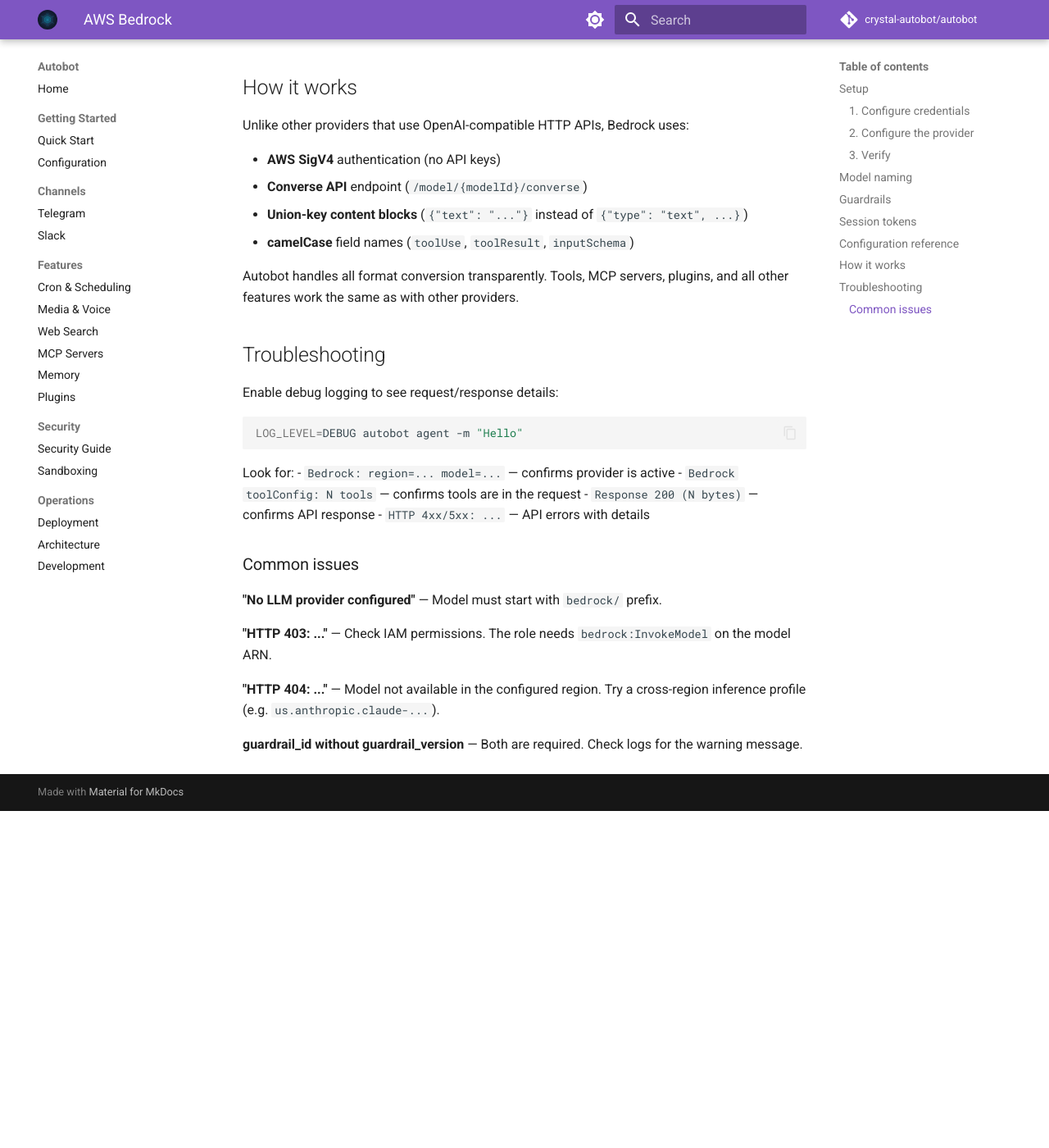
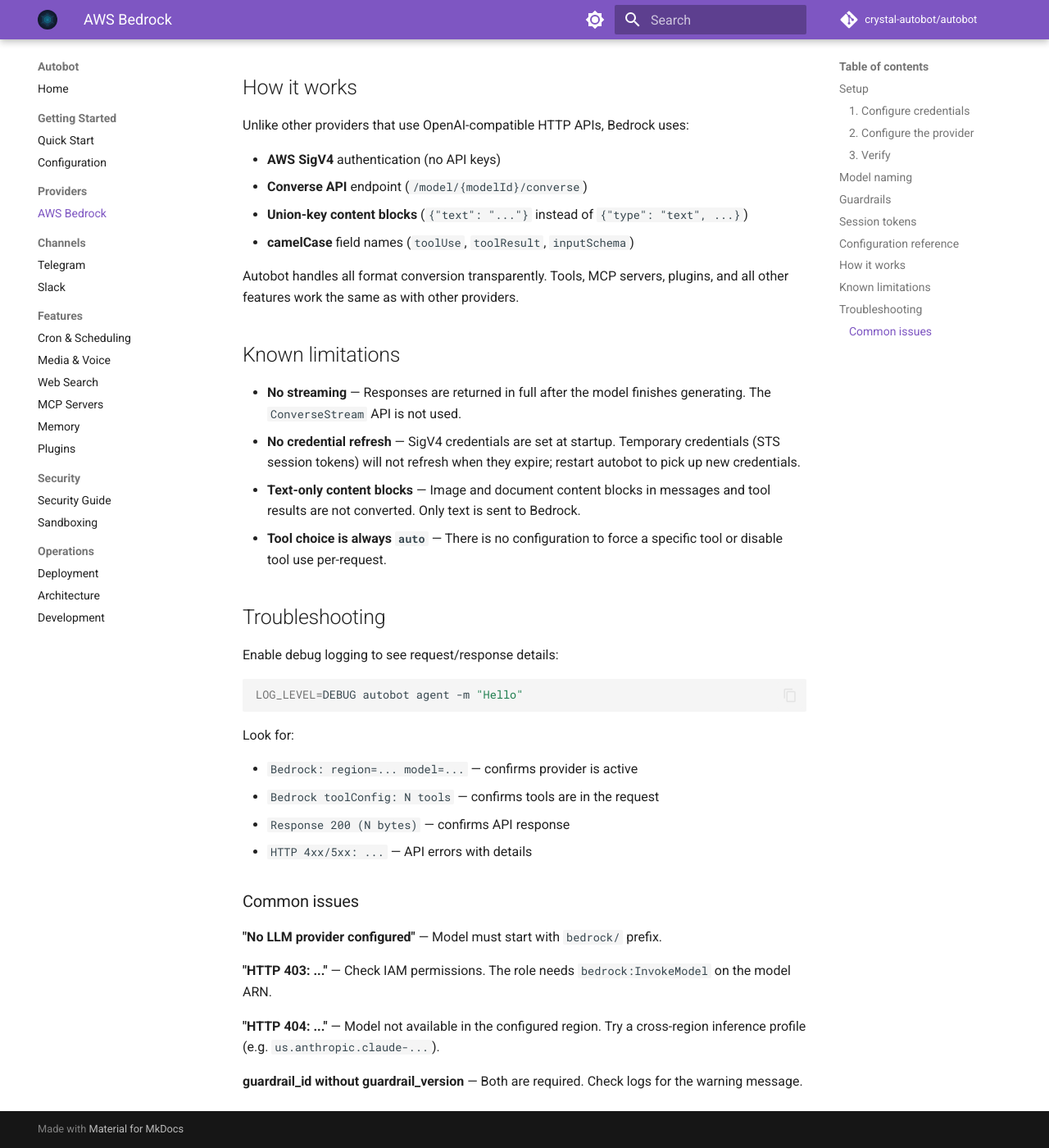
Before and after one commit to crystal-autobot/autobot, an MkDocs documentation site: the page built from docs/bedrock.md, in a window 1280 px wide and 1400 px high, scrolled down 2412 px. Shown: the whole window at 82% size. Built offline with MkDocs 1.6.1 and Material for MkDocs 9.7.7, drawn with Linux system fonts in a browser that asks for light colours; comment, search, counter and statistics services are not loaded; before the commit the page ends 3401 px from its top, so only the background shows below that.

Commit message:
Refresh docs

````diff
--- a/docs/bedrock.md
+++ b/docs/bedrock.md
@@ -110,6 +110,13 @@
 
 Autobot handles all format conversion transparently. Tools, MCP servers, plugins, and all other features work the same as with other providers.
 
+## Known limitations
+
+- **No streaming** — Responses are returned in full after the model finishes generating. The `ConverseStream` API is not used.
+- **No credential refresh** — SigV4 credentials are set at startup. Temporary credentials (STS session tokens) will not refresh when they expire; restart autobot to pick up new credentials.
+- **Text-only content blocks** — Image and document content blocks in messages and tool results are not converted. Only text is sent to Bedrock.
+- **Tool choice is always `auto`** — There is no configuration to force a specific tool or disable tool use per-request.
+
 ## Troubleshooting
 
 Enable debug logging to see request/response details:
@@ -119,6 +126,7 @@
 ```
 
 Look for:
+
 - `Bedrock: region=... model=...` — confirms provider is active
 - `Bedrock toolConfig: N tools` — confirms tools are in the request
 - `Response 200 (N bytes)` — confirms API response
--- a/mkdocs.yml
+++ b/mkdocs.yml
@@ -58,6 +58,8 @@
   - Getting Started:
       - Quick Start: quickstart.md
       - Configuration: configuration.md
+  - Providers:
+      - AWS Bedrock: bedrock.md
   - Channels:
       - Telegram: telegram.md
       - Slack: slack.md
````
Also changed, not shown: README.md (+2 -1 lines), docs/index.md (+1 -1 lines).
